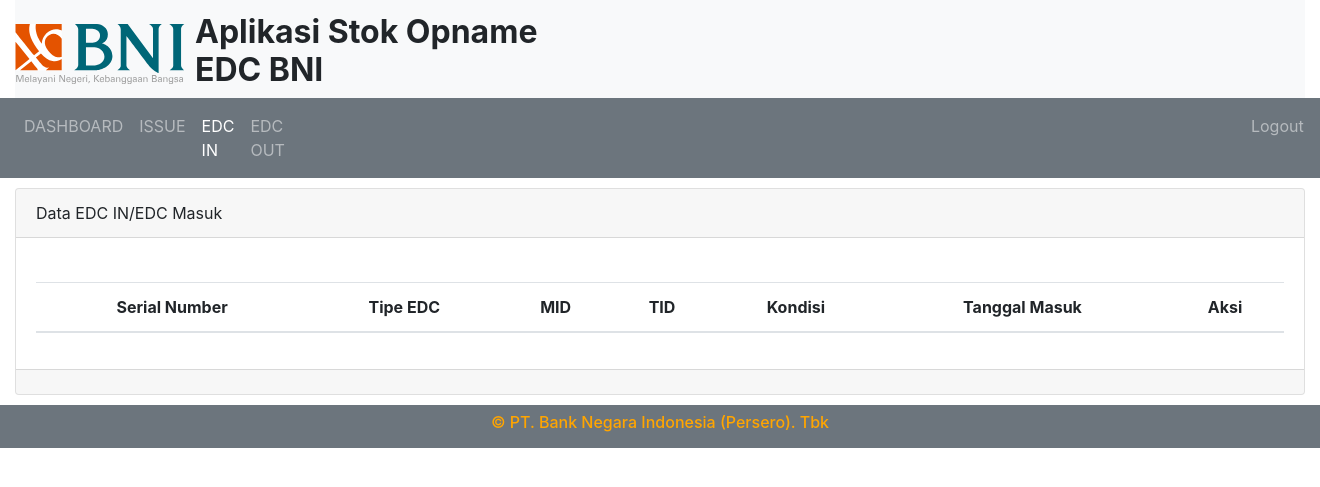
After one commit to Bangbang11/Stock_edc, a CodeIgniter app: page /index.php/stok_edc/tampil_edc_in in a window 1320 px wide. The commit adds this page. Shown: the top 487 px of the page. Run offline with CodeIgniter, Linux system fonts and the light colour scheme; lists and menus that the app fills with data are empty; some libraries are stand-ins or nearby versions.

Commit message:
penambahan interface pada aplikasi 1

```diff
--- a/application/config/autoload.php
+++ b/application/config/autoload.php
@@ -132,4 +132,4 @@ $autoload['language'] = array();
 |
 |	$autoload['model'] = array('first_model' => 'first');
 */
-$autoload['model'] = array();
+$autoload['model'] = array('Stok_edc_Model');
--- /dev/null
+++ b/application/controllers/Stok_edc.php
@@ -0,0 +1,30 @@
+<?php
+/**
+ *
+ */
+class Stok_edc extends CI_Controller
+{
+
+	function __construct()
+	{
+		parent::__construct();
+		$this->load->helper("form");
+		$this->load->helper("url");
+	}
+
+	public function index(){
+		$this->load->view('view_dashboard');
+	}
+
+	public function tampil_issue(){
+		$this->load->view('view_issue');
+	}
+
+	public function tampil_edc_in(){
+		$this->load->view('view_edc_in');
+	}
+
+	public function tampil_edc_out(){
+		$this->load->view('view_edc_out');
+	}
+}
--- /dev/null
+++ b/application/models/Stok_edc_Model.php
@@ -0,0 +1,77 @@
+<?php
+/**
+ *
+ */
+class Stok_edc_Model extends CI_Model
+{
+
+	public function getLoginData($username,$password) {
+		$cek_login = $this->db->get_where('admin', array('username'=>$username, 'password'=>$password));
+		if(count($cek_login->result())>0) {
+			$ambil_data_issue = $this->db->get('issue');
+			foreach ($ambil_data_issue->result() as $data_issue) {
+				$sess_data['isLogin'] = 'yes';
+				$sess_data['id'] = $data_issue->id;
+				$sess_data['serial_number'] = $data_issue->serial_number;
+				$sess_data['tipe_edc'] = $data_issue->tipe_edc;
+				$sess_data['kondisi'] = $data_issue->kondisi;
+				$sess_data['status_edc'] = $data_issue->status_edc;
+				$sess_data['kondisi_edc'] = $data_issue->kondisi_edc;
+				$sess_data['mid'] = $data_issue->mid;
+				$sess_data['tid'] = $data_issue->tid;
+				$sess_data['nama_merchant'] = $data_issue->nama_merchant;
+				$sess_data['alamat_merchant'] = $data_issue->alamat_merchant;
+				$sess_data['digunakan'] = $data_issue->digunakan;
+				$sess_data['status_issue'] = $data_issue->status_issue;
+				$sess_data['case_issue'] = $data_issue->case_issue;
+				$sess_data['vendor'] = $data_issue->vendor;
+				$sess_data['date_in'] = $data_issue->date_in;
+				$sess_data['date_out'] = $data_issue->date_out;
+				$this->session->set_userdata($sess_data);
+			}
+
+			$ambil_data_edc_in = $this->db->get('edc_in');
+			foreach ($ambil_data_edc_in->result() as $data_edc_in) {
+				$sess_data['isLogin'] = 'yes';
+				$sess_data['serial_number'] = $data_edc_in->serial_number;
+				$sess_data['tipe_edc'] = $data_edc_in->tipe_edc;
+				$sess_data['kondisi'] = $data_edc_in->kondisi;
+				$sess_data['status_edc'] = $data_edc_in->status_edc;
+				$sess_data['kondisi_edc'] = $data_edc_in->kondisi_edc;
+				$sess_data['mid'] = $data_edc_in->mid;
+				$sess_data['tid'] = $data_edc_in->tid;
+				$sess_data['nama_merchant'] = $data_edc_in->nama_merchant;
+				$sess_data['alamat_merchant'] = $data_edc_in->alamat_merchant;
+				$sess_data['digunakan'] = $data_edc_in->digunakan;
+				$sess_data['date_in'] = $data_edc_in->date_in;
+				$sess_data['date_out'] = $data_edc_in->date_out;
+				$sess_data['vendor'] = $data_edc_in->vendor;
+				$this->session->set_userdata($sess_data);
+			}
+
+			$ambil_data_edc_out = $this->db->get('edc_out');
+			foreach ($ambil_data_edc_out->result() as $data_edc_out) {
+				$sess_data['isLogin'] = 'yes';
+				$sess_data['serial_number'] = $data_edc_out->serial_number;
+				$sess_data['tipe_edc'] = $data_edc_out->tipe_edc;
+				$sess_data['kondisi'] = $data_edc_out->kondisi;
+				$sess_data['status_edc'] = $data_edc_out->status_edc;
+				$sess_data['kondisi_edc'] = $data_edc_out->kondisi_edc;
+				$sess_data['mid'] = $data_edc_out->mid;
+				$sess_data['tid'] = $data_edc_out->tid;
+				$sess_data['nama_merchant'] = $data_edc_out->nama_merchant;
+				$sess_data['alamat_merchant'] = $data_edc_out->alamat_merchant;
+				$sess_data['digunakan'] = $data_edc_out->digunakan;
+				$sess_data['date_in'] = $data_edc_out->date_in;
+				$sess_data['date_out'] = $data_edc_out->date_out;
+				$sess_data['vendor'] = $data_edc_out->vendor;
+				$this->session->set_userdata($sess_data);
+			}
+			header('location:'.site_url().'/stok_edc');
+		}
+		else {
+			header('location:'.site_url().'/login');
+		}
+	}
+
+}
--- /dev/null
+++ b/application/views/view_edc_in.php
@@ -0,0 +1,117 @@
+<!DOCTYPE html>
+<html>
+<head>
+	<title>Halaman EDC IN</title>
+	<meta charset="utf-8">
+	<meta name="Author" content="Bangbang">
+	<meta name="viewport" content="width=device-width, initial-scale=1">
+
+	<link rel="stylesheet" href="<?php echo base_url();?>assets/css/bootstrap.min.css">
+	<link href="<?php echo base_url();?>assets/fontawesome/css/all.css" rel="stylesheet">
+	<script src="<?php echo base_url();?>assets/jquery/jquery.min.js"></script>
+	<script src="<?php echo base_url();?>assets/popper.js/popper.min.js"></script>
+	<script src="<?php echo base_url();?>assets/fontawesome/js/all.js"></script>
+	<script src="<?php echo base_url();?>assets/js/bootstrap.min.js"></script>
+</head>
+<body>
+<div class="container-fluid">
+	<header class="bg-light">
+		<div class="row">
+      <div class="col-md-12">
+				<div class="row">
+          <div class="col-md-1">
+            <br>
+            <img src="<?php echo base_url();?>assets/logo/bni-logo-id.svg" alt="logo-bni">
+            <br>
+          </div>
+					<div class="col-md-5">
+						<h2 style="padding-top: 13px; margin-left: 70px;"><strong>Aplikasi Stok Opname <br>EDC BNI</strong></h2>
+					</div>
+				</div>
+			</div>
+		</div>
+	</header>
+</div>
+		<div>
+			<nav class="navbar navbar-expand-sm bg-secondary navbar-dark">
+  				<ul class="navbar-nav">
+    				<li class="nav-item">
+      					<a class="nav-link" href="<?php echo site_url();?>/stok_edc">DASHBOARD</a>
+    				</li>
+    				<li class="nav-item">
+      					<a class="nav-link" href="<?php echo site_url();?>/stok_edc/tampil_issue">ISSUE</a>
+    				</li>
+    				<li class="nav-item active">
+      					<a class="nav-link" href="<?php echo site_url();?>/stok_edc/tampil_edc_in">EDC IN</a>
+    				</li>
+    				<li class="nav-item">
+      					<a class="nav-link" href="<?php echo site_url();?>/stok_edc/tampil_edc_out">EDC OUT</a>
+    				</li>
+    				<li style="margin-left: 950px;" class="nav-item">
+    					<a class="nav-link" href="#">Logout</a>
+    				</li>
+  				</ul>
+			</nav>
+		</div>
+<div class="container-fluid">
+	<content>
+		<div class="row">
+			<div style="margin-top: 10px; margin-bottom: 10px;" class="col-md-12">
+				<div class="card">
+  					<div class="card-header">Data EDC IN/EDC Masuk</div>
+  					<div class="card-body">
+  							<br>
+  							<table class="table table-striped table-condensed table-hover cf" id="dataTables-example">
+                            	<thead class="cf">
+                                	<tr>
+                                    	<th style='text-align:center'>Serial Number</th>
+                                    	<th style='text-align:center'>Tipe EDC</th>
+                                    	<th style='text-align:center'>MID</th>
+                                    	<th style='text-align:center'>TID</th>
+                                    	<th style='text-align:center'>Kondisi</th>
+                                    	<th style='text-align:center'>Tanggal Masuk</th>
+                                    	<th style='text-align:center'>Aksi</th>
+                                	</tr>
+                            	</thead>
+                            	<tbody>
+
+<!--								<?php
+									if(!empty($data_person)){
+    									foreach($data_person as $data){ ?>
+        							<tr>
+        								<td style='text-align:center'  data-title='No'><?php echo $data->id; ?></td>
+        								<td style='text-align:center; text-transform:capitalize;' data-title='Nama'><?php echo $data->name; ?></td>
+        								<td style='text-align:center'  data-title='kode_murid' ><?php echo $data->region_id; ?></td>
+        								<td style='text-align:center'  data-title='kode_murid' ><?php echo $data->address; ?></td>
+        								<td style='text-align:center'  data-title='kode_murid' ><?php echo $data->income;?></td>
+        								<td style='text-align:center'  data-title='kode_murid' ><?php echo $data->created_at;?></td>
+        								<td style='text-align:center' data-title='aksi_person'>
+                    						<a href="#" class="label label-warning">
+                    							<i class= 'fas fa-edit'></i>&nbsp;Ubah</a>
+                    						<a href="#" class="label label-danger">
+                    							<i class= 'fas fa-trash'></i>&nbsp;Hapus</a>
+              							</td>
+    								</tr>
+								<?php
+								    }
+									}
+								?>
+                                   -->
+                            	</tbody>
+                        	</table>
+  						</div>
+  					<div class="card-footer"></div>
+				</div>
+			</div>
+		</div>
+	</content>
+</div>
+	<footer class="bg-secondary">
+		<div class="row">
+      <div class="col-md-12 "><h6 style="text-align: center; color:orange;"> </h6></div>
+      <div class="col-md-12 "><h6 style="text-align: center; color:orange;">&copy; PT. Bank Negara Indonesia (Persero). Tbk</h6></div>
+      <div class="col-md-12 "><h6 style="text-align: center; color:orange;"> </h6></div>
+		</div>
+	</footer>
+</body>
+</html>
```
Also changed, not shown: application/controllers/Login.php (+16 -1 lines), application/views/view_dashboard.php (+27 -11 lines), application/views/view_edc_out.php (added, +114 -0 lines), application/views/view_issue.php (added, +115 -0 lines), assets/logo/bni-logo-id.svg (added).
